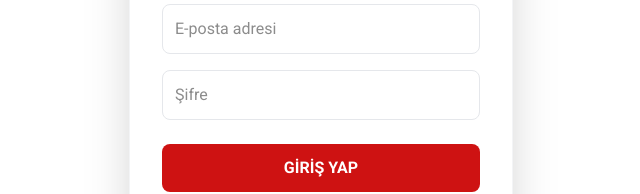
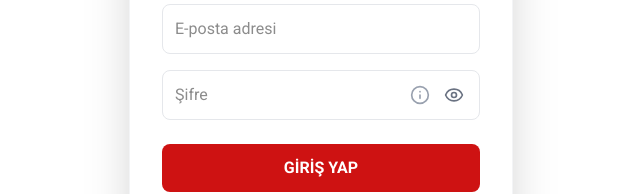
Before and after one commit to ramazangalip/lms_frontend, a Next.js app: page /login in a window 1280 px wide. Shown: the part 310-504 px from the top of the page, without its empty margins (319-959 px from the left). Built offline with nearby package versions, Linux system fonts and the light colour scheme.

Commit message:
şifre formatı kondu

```diff
--- a/app/login/page.tsx
+++ b/app/login/page.tsx
@@ -5,6 +5,7 @@ import api from '@/lib/api';
 import Link from 'next/link';
 import { jwtDecode } from 'jwt-decode';
 import { AxiosError } from 'axios';
+import { Eye, EyeOff, Info } from 'lucide-react';
 
 interface CustomTokenPayload {
   is_teacher: boolean;
@@ -19,6 +20,8 @@ interface CustomTokenPayload {
 export default function LoginPage() {
   const [email, setEmail] = useState('');
   const [password, setPassword] = useState('');
+  const [showPassword, setShowPassword] = useState(false);
+  const [showInfoTooltip, setShowInfoTooltip] = useState(false);
   const [loading, setLoading] = useState(false);
   const router = useRouter();
 
@@ -72,13 +75,87 @@ export default function LoginPage() {
               className="w-full rounded-lg border border-gray-300 p-3 text-black bg-white focus:ring-2 focus:ring-primary outline-none"
               onChange={e => setEmail(e.target.value)}
             />
-            <input
-              type="password"
-              placeholder="Şifre"
-              required
-              className="w-full rounded-lg border border-gray-300 p-3 text-black bg-white focus:ring-2 focus:ring-primary outline-none"
-              onChange={e => setPassword(e.target.value)}
-            />
+            <div className="relative">
+              <input
+                type={showPassword ? "text" : "password"}
+                placeholder="Şifre"
+                required
+                className="w-full rounded-lg border border-gray-300 p-3 pr-20 text-black bg-white focus:ring-2 focus:ring-primary outline-none"
+                onChange={e => setPassword(e.target.value)}
+              />
+              <div className="absolute right-3 top-1/2 -translate-y-1/2 flex items-center space-x-1.5">
+                {/* Şifre Formatı Bilgilendirme İkonu & Popover Tooltip */}
+                <div className="relative flex items-center">
+                  <button
+                    type="button"
+                    onClick={() => setShowInfoTooltip(!showInfoTooltip)}
+                    onMouseEnter={() => setShowInfoTooltip(true)}
+                    onMouseLeave={() => setShowInfoTooltip(false)}
+                    className="p-1 text-gray-400 hover:text-primary transition-colors focus:outline-none cursor-pointer"
+                    aria-label="Şifre formatı bilgisi"
+                  >
+                    <Info className="h-5 w-5" />
+                  </button>
+
+                  {showInfoTooltip && (
+                    <div
+                      className="absolute right-0 bottom-full mb-3 w-72 rounded-xl bg-gray-900/95 backdrop-blur-sm p-4 text-xs text-white shadow-2xl z-50 animate-in fade-in zoom-in-95 duration-150 border border-gray-700/60"
+                      onMouseEnter={() => setShowInfoTooltip(true)}
+                      onMouseLeave={() => setShowInfoTooltip(false)}
+                    >
+                      <div className="font-bold text-amber-400 mb-2 flex items-center gap-1.5 text-xs border-b border-gray-700/80 pb-1.5">
+                        <Info className="h-4 w-4 shrink-0 text-amber-400" /> Standart Şifre Formatı
+                      </div>
+
+                      <div className="space-y-2 text-[11px] leading-relaxed">
+                        <p className="text-gray-300 font-medium">
+                          Sistem şifreniz aşağıdaki şablona göre oluşturulmuştur:
+                        </p>
+
+                        {/* Şablon Kutu */}
+                        <div className="bg-gray-800/90 p-2 rounded-lg text-[10.5px] font-mono text-center text-emerald-400 border border-emerald-500/30 tracking-tight font-bold">
+                          [İsim İlk Harfi] + [Okul No Son 4 Hane] + ! + [Bölüm Kodu]
+                        </div>
+
+                        {/* Örnek */}
+                        <div className="text-[10.5px] text-gray-300 bg-gray-800/50 p-2 rounded border border-gray-700/40 leading-normal">
+                          📌 <strong>Örnek:</strong> Mustafa (No: ...1016, Çocuk Gel.) <br/>
+                          ➔ Şifre: <strong className="text-amber-300 font-mono font-bold text-xs">M1016!cg</strong>
+                        </div>
+
+                        {/* Bölüm Kodları Listesi */}
+                        <div className="pt-1">
+                          <p className="font-bold text-gray-200 text-[10px] uppercase tracking-wider mb-1">Bölüm Kodları (Küçük Harf):</p>
+                          <div className="grid grid-cols-2 gap-x-2 gap-y-1 text-[10px] text-gray-300 font-medium">
+                            <span>• Çocuk Gelişimi: <strong className="text-emerald-400 font-mono">cg</strong></span>
+                            <span>• Diyaliz: <strong className="text-emerald-400 font-mono">dy</strong></span>
+                            <span>• Diş Protez Tek.: <strong className="text-emerald-400 font-mono">dp</strong></span>
+                            <span>• Eczane Hiz.: <strong className="text-emerald-400 font-mono">eh</strong></span>
+                            <span>• Fizyoterapi: <strong className="text-emerald-400 font-mono">fz</strong></span>
+                          </div>
+                        </div>
+                      </div>
+
+                      <div className="absolute right-3 -bottom-1.5 h-3 w-3 rotate-45 bg-gray-900 border-r border-b border-gray-700/60" />
+                    </div>
+                  )}
+                </div>
+
+                {/* Şifre Göster/Gizle Göz İkonu */}
+                <button
+                  type="button"
+                  onClick={() => setShowPassword(!showPassword)}
+                  className="p-1 text-gray-500 hover:text-gray-700 transition-colors focus:outline-none cursor-pointer"
+                  aria-label={showPassword ? "Şifreyi gizle" : "Şifreyi göster"}
+                >
+                  {showPassword ? (
+                    <EyeOff className="h-5 w-5" />
+                  ) : (
+                    <Eye className="h-5 w-5" />
+                  )}
+                </button>
+              </div>
+            </div>
           </div>
 
           <button
```
